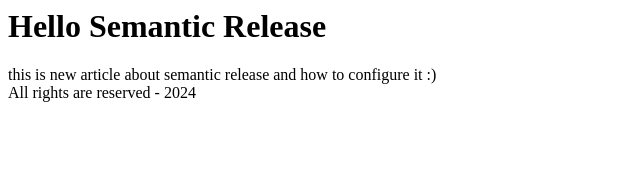
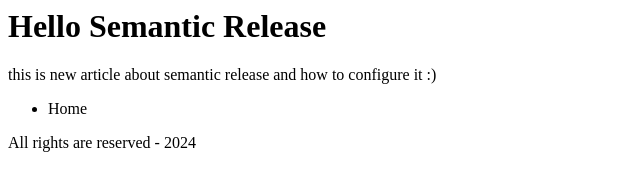
Before and after one commit to sahand291/semantic-release-gitlab, a website: page index.html in a window 1280 px wide. Shown: the whole page, without its empty margins (0-640 px from the left). Drawn offline with Linux system fonts and the light colour scheme.

Commit message:
feat(index): new sidebar menu

```diff
--- a/index.html
+++ b/index.html
@@ -10,6 +10,11 @@
 			<article>
 				this is new article about semantic release and how to configure it :)
 			<article>
+			<aside>
+				<ul>
+					<li>Home</li>
+				</ul>
+			</aside>
 		</main>
 		<footer>
 			All rights are reserved - 2024
```
